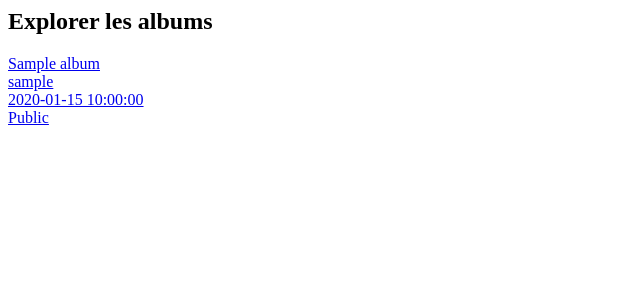
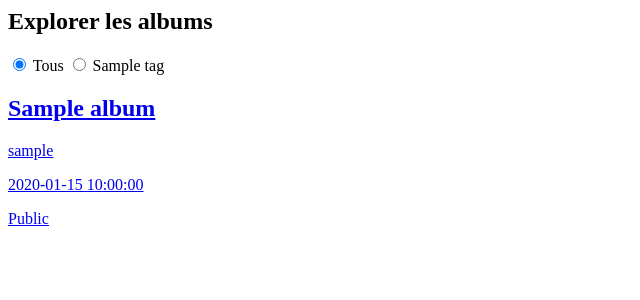
Before and after one commit to MaximePetit03/HeArt, a PHP site: the page made by backend/views/albums/index.phtml in a window 1280 px wide. Shown: the top 300 px of the page, without its empty margins (0-640 px from the left). Run offline with PHP 8.4, Linux system fonts and the light colour scheme; the template is opened without the code that fills it: most values are stand-ins (such as "Sample title", 1, 10 or a date in 2020); data that the repository does not hold is empty; some libraries are stand-ins or nearby versions.

Commit message:
filter albums by tags done

```diff
--- a/backend/controllers/AlbumController.php
+++ b/backend/controllers/AlbumController.php
@@ -16,13 +16,16 @@ class AlbumController extends AbstractController {
         $albums = $this->albumManager->findAllPublic();
         $tagManager = new TagManager();
 
+        $allTags = $tagManager->findAll();
+
         foreach ($albums as $album) {
             $album->setTags($tagManager->findByAlbumId($album->getId()));
         }
 
         $this->render('albums/index', [
             'title'  => 'Explorer - HeArt',
-            'albums' => $albums
+            'albums' => $albums,
+            'allTags' => $allTags
         ]);
     }
 
--- a/backend/views/albums/index.phtml
+++ b/backend/views/albums/index.phtml
@@ -1,6 +1,21 @@
 <section class="main-content">
     <div class="page-header">
         <h1>Explorer les albums</h1>
+    </div>
+
+    <div class="filter-section">
+        <div class="filter-tags js-filter-tags">
+            <label class="filter-radio">
+                <input type="radio" name="tag-filter" value="all" checked>
+                <span>Tous</span>
+            </label>
+            <?php foreach ($allTags as $tag): ?>
+            <label class="filter-radio">
+                <input type="radio" name="tag-filter" value="<?= $tag->getId() ?>">
+                <span><?= htmlspecialchars($tag->getName()) ?></span>
+            </label>
+            <?php endforeach; ?>
+        </div>
     </div>
 
     <?php if (empty($albums)): ?>
@@ -9,29 +24,41 @@
         <p>Il n'y a pas encore d'albums publics partagés par les utilisateurs.</p>
     </div>
     <?php else: ?>
-    <div class="albums-grid">
+    <div class="albums-grid js-albums-grid">
         <?php foreach ($albums as $album): ?>
-        <a href="<?= BASE_URL ?>/albums/show?id=<?= $album->getId() ?>" class="album-link">
+        <a href="<?= BASE_URL ?>/albums/show?id=<?= $album->getId() ?>" class="album-link js-album-card"
+            data-tags="<?= implode(',', array_map(fn($t) => $t->getId(), $album->getTags())) ?>">
             <div class="card">
-                <div class="card-cover-placeholder">
-                    <i class="fa-regular fa-image"></i>
-                </div>
-                <div class="card-body">
-                    <div class="card-title"><?= htmlspecialchars($album->getTitle()) ?></div>
+                <article class="card-body">
+                    <header>
+                        <h2 class="card-title"><?= htmlspecialchars($album->getTitle()) ?></h2>
+                    </header>
 
-                    <div class="card-meta">
-                        <i class="fa-regular fa-user"></i>
+                    <p class="card-meta">
+                        <i class="fa-regular fa-user" aria-hidden="true"></i>
                         <?= htmlspecialchars($album->getUsername() ?? 'Utilisateur') ?>
-                    </div>
+                    </p>
 
-                    <div class="card-meta">
+                    <p class="card-meta">
                         <i class="fa-regular fa-calendar"></i> <?= $album->getFormattedDate() ?>
-                    </div>
+                    </p>
 
-                    <span class="badge badge-public">
-                        <i class="fa-solid fa-earth-europe"></i> Public
-                    </span>
-                </div>
+                    <footer class="card-footer-info">
+                        <span class="badge badge-public">
+                            <i class="fa-solid fa-earth-europe" aria-hidden="true"></i> Public
+                        </span>
+
+                        <ul class="album-tags-list">
+                            <?php foreach ($album->getTags() as $tag): ?>
+                            <li>
+                                <span class="badge-tag">
+                                    <i class="fa-solid fa-tag"></i><?= htmlspecialchars($tag->getName()) ?>
+                                </span>
+                            </li>
+                            <?php endforeach; ?>
+                        </ul>
+                    </footer>
+                </article>
             </div>
         </a>
         <?php endforeach; ?>
```
Also changed, not shown: backend/views/user/userAlbums.phtml (+2 -5 lines).
